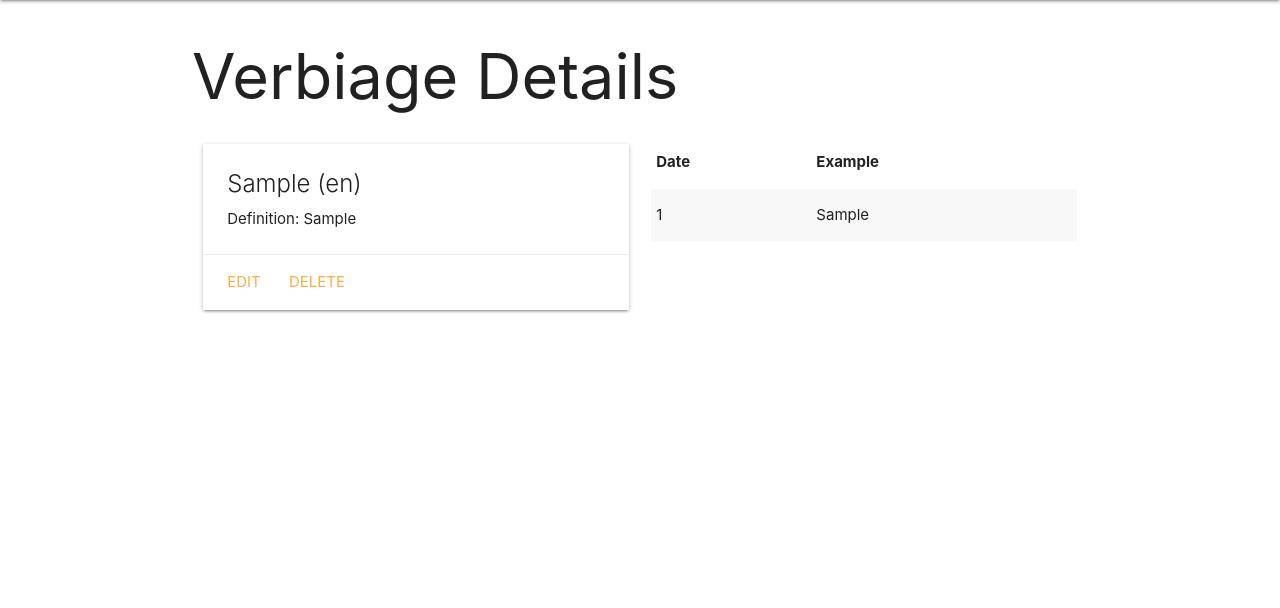
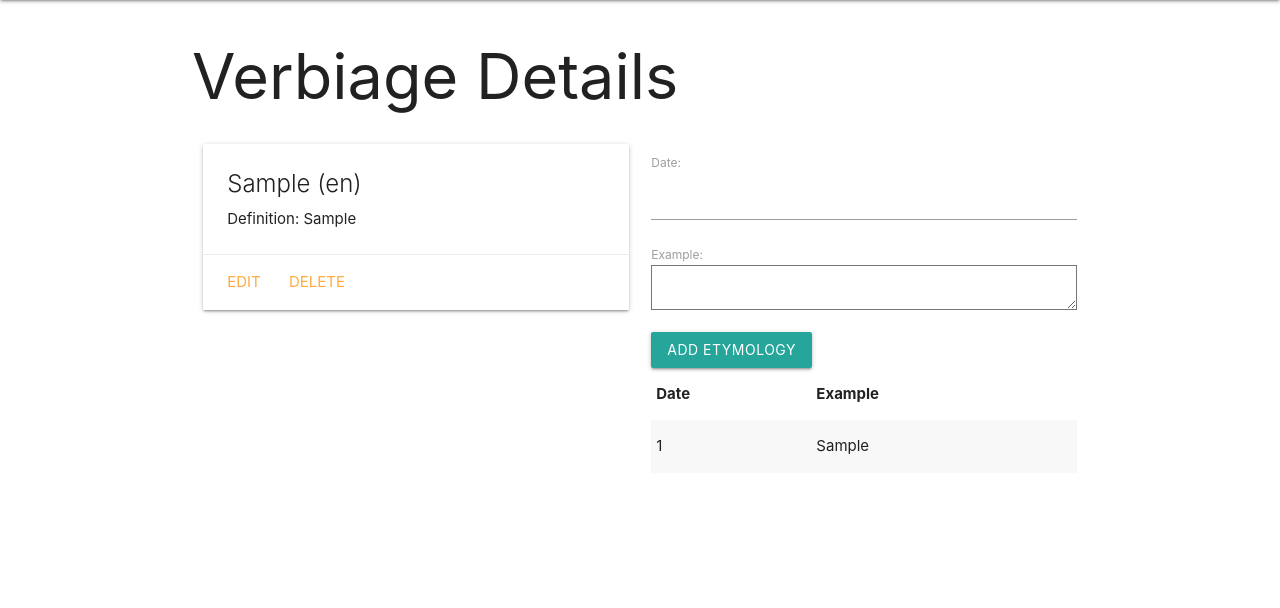
Before and after one commit to amirzarie/VerbiageVoyage, a Django app: page /verbiages/1/ in a window 1280 px wide. Shown: the part 64-672 px from the top of the page. Run offline with Django 4.2, Linux system fonts and the light colour scheme; tables that the repository leaves empty hold one stand-in row (values such as "Sample post").

Commit message:
Added the feeding form.

```diff
--- /dev/null
+++ b/main_app/forms.py
@@ -0,0 +1,8 @@
+from django.forms import ModelForm
+from .models import Etymology
+
+
+class EtymolodyForm(ModelForm):
+    class Meta:
+        model = Etymology
+        fields = ["date", "example"]
--- a/main_app/templates/base.html
+++ b/main_app/templates/base.html
@@ -9,6 +9,7 @@
     <meta http-equiv="X-UA-Compatible" content="ie=edge">
     <link rel="stylesheet" href="https://cdnjs.cloudflare.com/ajax/libs/materialize/1.0.0/css/materialize.min.css">
     <link rel="stylesheet" type="text/css" href="{% static 'css/style.css' %}">
+    <script src="https://cdnjs.cloudflare.com/ajax/libs/materialize/1.0.0/js/materialize.min.js"></script>
     <title>Verbiage Voyage</title>
 </head>
 <body>
--- a/main_app/templates/verbiages/detail.html
+++ b/main_app/templates/verbiages/detail.html
@@ -17,6 +17,10 @@
             </div>
         </div>
         <div class="col s6">
+            <form method="post">
+                {% csrf_token %} {{ etymology_form.as_p }}
+                <input type="submit" class="btn" value="Add Etymology">
+            </form>
                 <table class="striped">
                     <thead>
                         <tr>
--- a/main_app/views.py
+++ b/main_app/views.py
@@ -2,6 +2,7 @@ from django.shortcuts import render
 from django.views.generic import ListView
 from django.views.generic.edit import CreateView, UpdateView, DeleteView
 from .models import Verbiage
+from .forms import EtymolodyForm
 
 
 class VerbiageList(ListView):
@@ -19,7 +20,8 @@ def about(request):
 
 def verbiages_detail(request, verbiage_id):
     verbiage = Verbiage.objects.get(id=verbiage_id)
-    return render(request, 'verbiages/detail.html', { 'verbiage': verbiage })
+    etymology_form = EtymolodyForm()
+    return render(request, 'verbiages/detail.html', { 'verbiage': verbiage, "etymology_form": etymology_form })
 
 
 class VerbiageCreate(CreateView):
```
Also changed, not shown: main_app/migrations/0002_etymology.py. Lines whose indentation alone changed are shown as unchanged.
